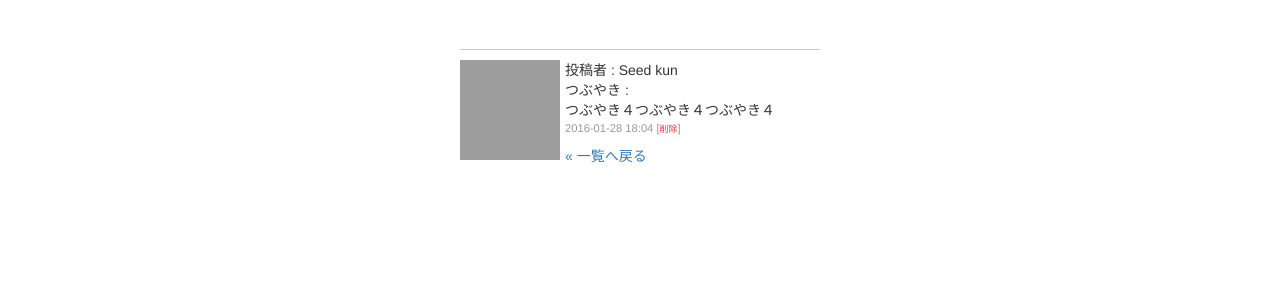
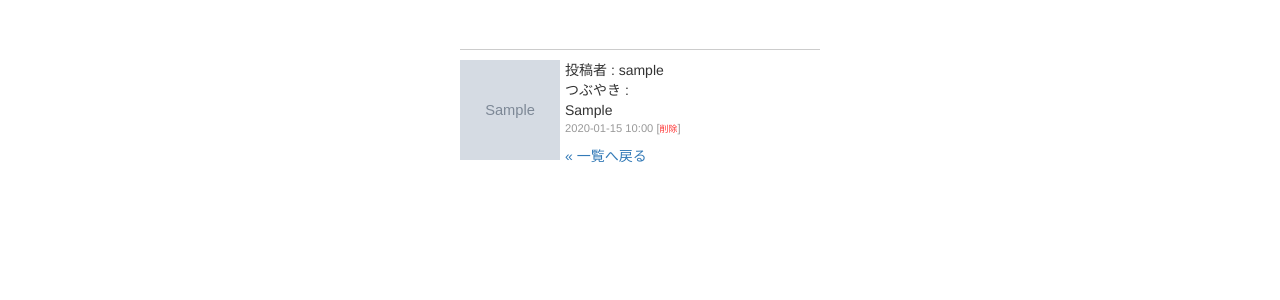
Before and after one commit to ei17ringo/-seed_sns, a PHP site: page /view.php?tweet_id=1 in a window 1280 px wide. Shown: the part 51-351 px from the top of the page. Run offline with PHP 8.4, Linux system fonts and the light colour scheme; tables that the repository leaves empty hold one stand-in row (values such as "Sample post"); grey boxes marked "Sample" are stand-in pictures; grey boxes are pictures that could not be loaded.

Commit message:
個別ページの表示完成

```diff
--- a/view.php
+++ b/view.php
@@ -6,6 +6,18 @@
   // ヒント2:送信されてるtweet_idを使用して、SQL文でDBからデータを１件取得
   // ヒント3:取得できたデータを、一覧の１行分の表示を参考に、表示してみる
 
+  // DBの接続
+  require('dbconnect.php');
+
+  // SQL文の作成
+  $sql = "SELECT `tweets`.*,`members`.`nick_name`,`members`.`picture_path` FROM `tweets` INNER JOIN `members` ON `tweets`.`member_id`=`members`.`member_id` WHERE `tweets`.`tweet_id`=".$_GET["tweet_id"];
+
+  // SQL文実行
+  $stmt = $dbh->prepare($sql);
+  $stmt->execute();
+
+  // 個別ページに表示するデータを取得
+  $one_tweet = $stmt->fetch(PDO::FETCH_ASSOC);
 
 ?>
 
@@ -54,14 +66,21 @@
     <div class="row">
       <div class="col-md-4 col-md-offset-4 content-margin-top">
         <div class="msg">
-          <img src="http://c85c7a.medialib.glogster.com/taniaarca/media/71/71c8671f98761a43f6f50a282e20f0b82bdb1f8c/blog-images-1349202732-fondo-steve-jobs-ipad.jpg" width="100" height="100">
-          <p>投稿者 : <span class="name"> Seed kun </span></p>
+          <img src="picture_path/<?php echo $one_tweet["picture_path"]; ?>" width="100" height="100">
+          <p>投稿者 : <span class="name"> <?php echo $one_tweet["nick_name"]; ?> </span></p>
           <p>
             つぶやき : <br>
-            つぶやき４つぶやき４つぶやき４
+            <?php echo $one_tweet["tweet"]; ?>
           </p>
           <p class="day">
-            2016-01-28 18:04
+            <?php
+              $modify_date = $one_tweet["modified"];
+              // strtotime 文字型のデータを日時型に変換できる
+              $modify_date = date("Y-m-d H:i",strtotime($modify_date));
+
+              echo $modify_date;
+
+              ?>
             [<a href="#" style="color: #F33;">削除</a>]
           </p>
         </div>
```
